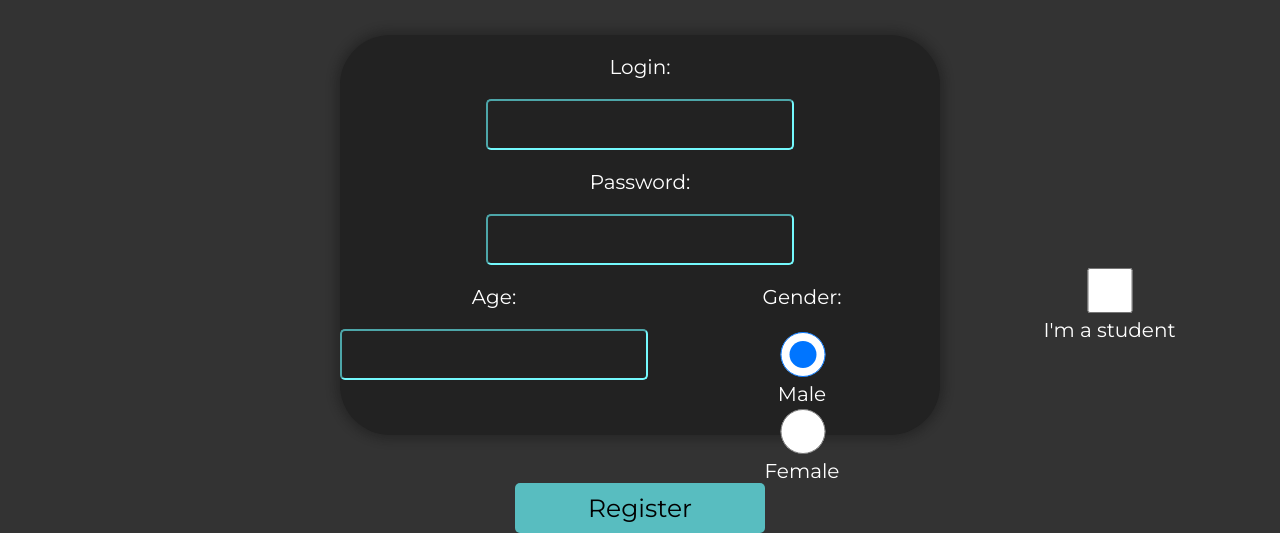
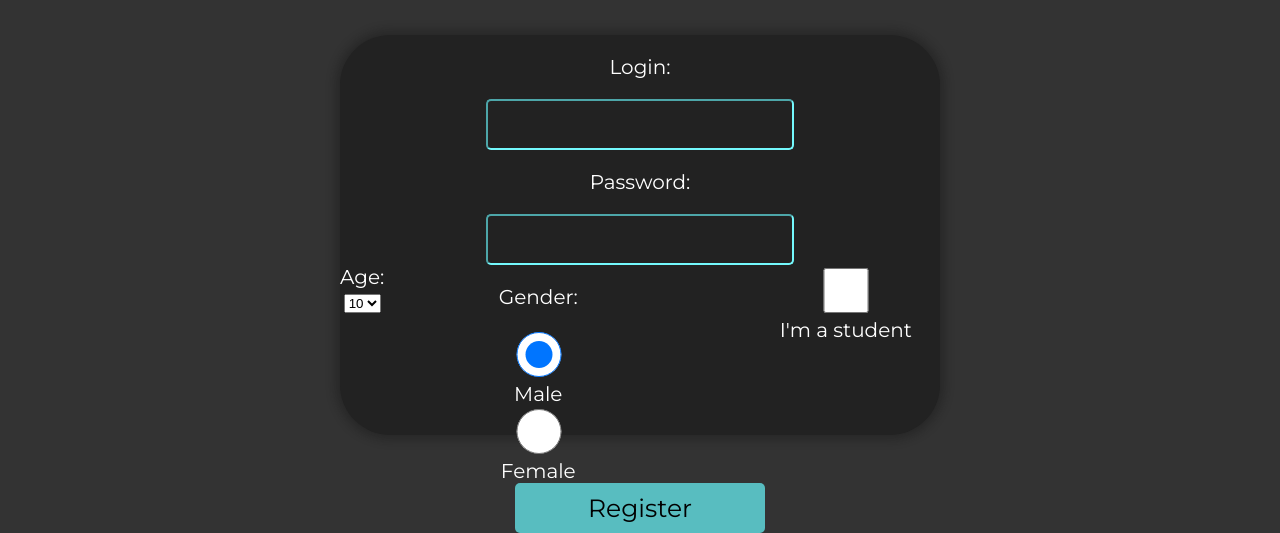
Before and after one commit to Filomaster/miniprojekt_express, a website: page static/pages/register.html in a window 1280 px wide. Shown: the part 288-821 px from the top of the page. Drawn offline with nearby package versions, Linux system fonts and the light colour scheme; files that its build step writes are made by us from their sources.

Commit message:
small changes

```diff
--- a/static/pages/register.html
+++ b/static/pages/register.html
@@ -29,8 +29,30 @@
                 </div>
                 <div class="horizontal">
                     <div>
-                        <p>Age:</p>
-                        <input type="number" name="age" id="age">
+                        <label for="age">Age:</label>
+                        <select name="age" id="age">
+                            <option value=10>10</option>
+                            <option value=11>11</option>
+                            <option value=12>12</option>
+                            <option value=13>13</option>
+                            <option value=14>14</option>
+                            <option value=15>15</option>
+                            <option value=16>16</option>
+                            <option value=17>17</option>
+                            <option value=18>18</option>
+                            <option value=19>19</option>
+                            <option value=20>20</option>
+                            <option value=21>21</option>
+                            <option value=22>22</option>
+                            <option value=23>23</option>
+                            <option value=24>24</option>
+                            <option value=25>25</option>
+                            <option value=26>26</option>
+                            <option value=27>27</option>
+                            <option value=28>28</option>
+                            <option value=29>29</option>
+                            <option value=30>30</option>
+                        </select>
                     </div>
                     <div>
                         <p>Gender:</p>
```
Also changed, not shown: app/admin.js (+36 -3 lines), app/router.js (+8 -0 lines).
